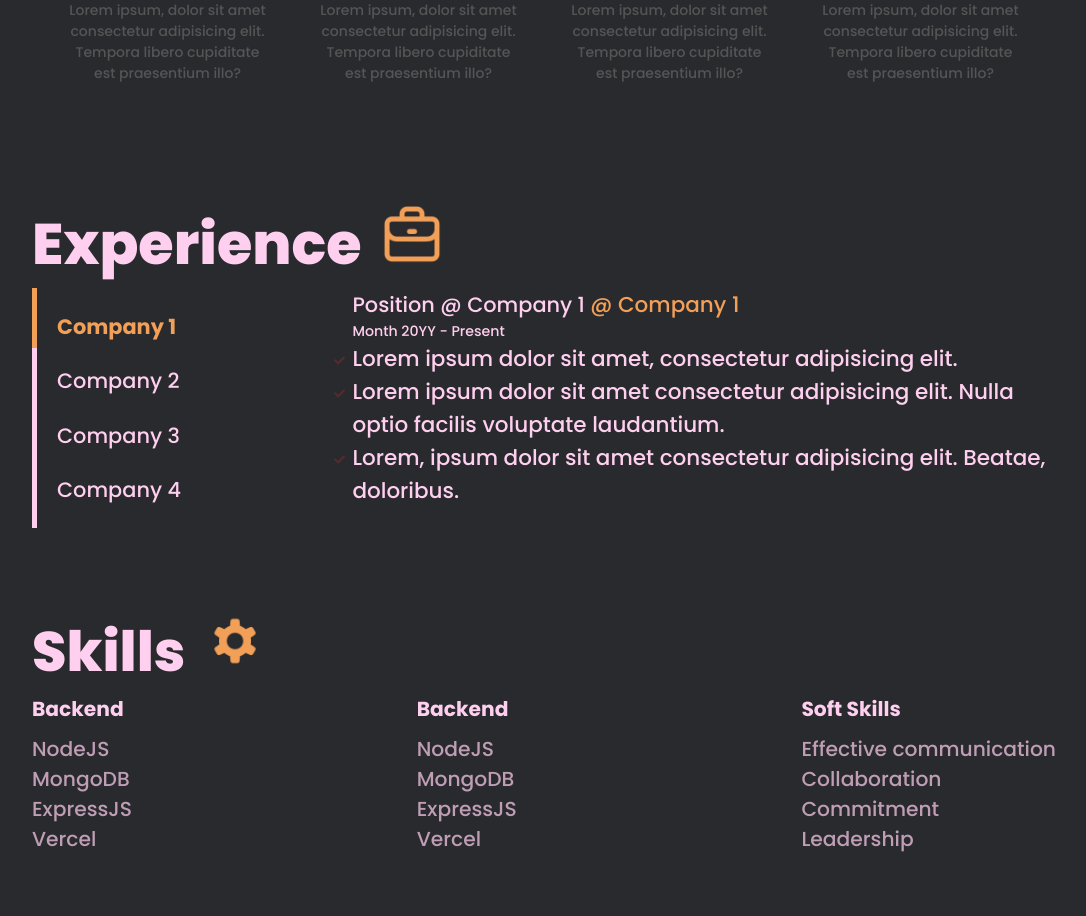
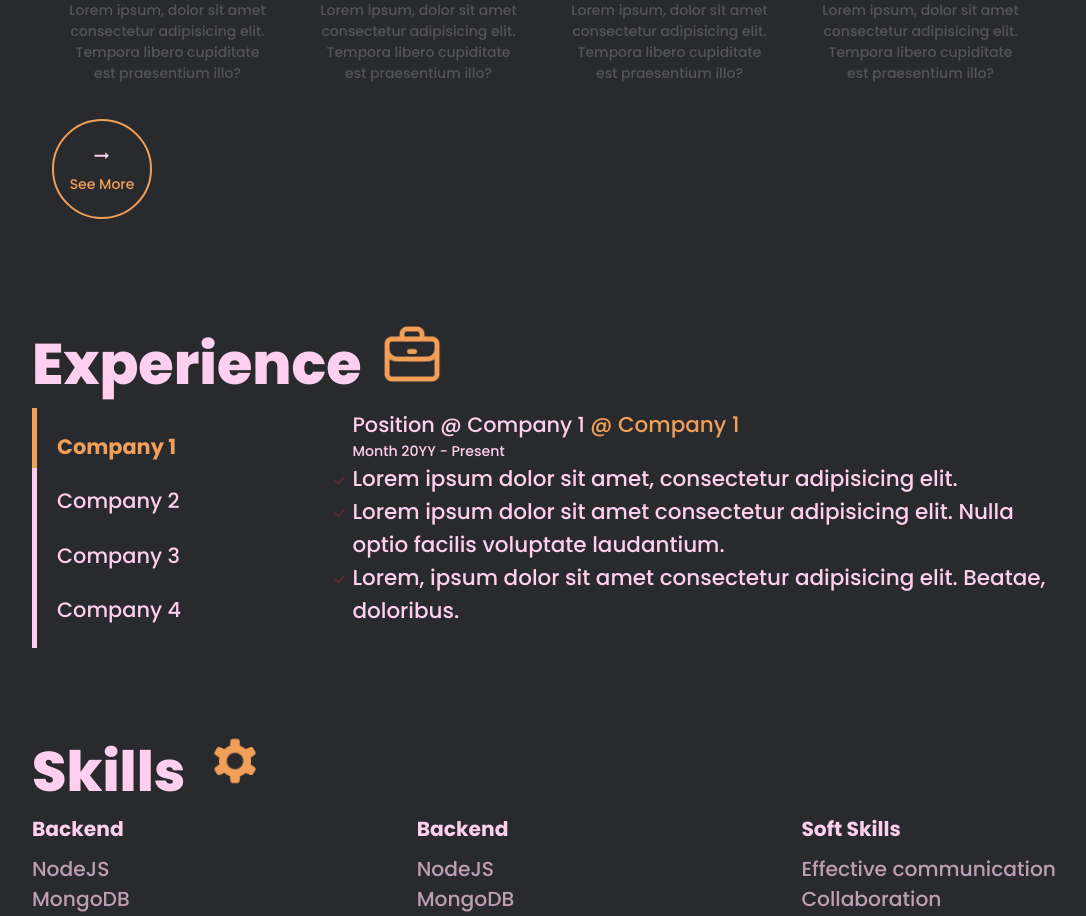
Before and after one commit to ataisi-nathan/ijay, a React (Vite) app: page / in a window 1280 px wide. Shown: the part 1627-2543 px from the top of the page, without its empty margins (96-1182 px from the left). Built offline with nearby package versions, Linux system fonts and the light colour scheme.

Commit message:
Added Articles Page

```diff
--- a/src/components/projects.jsx
+++ b/src/components/projects.jsx
@@ -1,4 +1,6 @@
 import React from "react";
+import { Link } from "react-router-dom";
+import { MdOutlineArrowRightAlt } from "react-icons/md";
 import projectsData from "../data/projectsData";
 import Project from "../assets/project.png"
 
@@ -15,12 +17,17 @@
                             className="project-image"
                             style={{ backgroundImage: `url(${project.image})` }}
                         >
-                            {/* <img src={project.image} alt={project.title} /> */}
                         </div>
                         <h4>{project.title}</h4>
                         <p>{project.description}</p>
                     </div>
                 ))}
+                <div className="more">
+                    <Link to="/projects">
+                        <MdOutlineArrowRightAlt color="#F29F58" />
+                        <p>See More</p>
+                    </Link>
+                </div>
             </div>
         </div>
     );
--- a/src/index.css
+++ b/src/index.css
@@ -476,6 +476,8 @@
     .projects .container {
         display: flex;
         flex-direction: column;
+        justify-content: center;
+        align-items: center;
         gap: 2em;
     }
     .experience{
```
